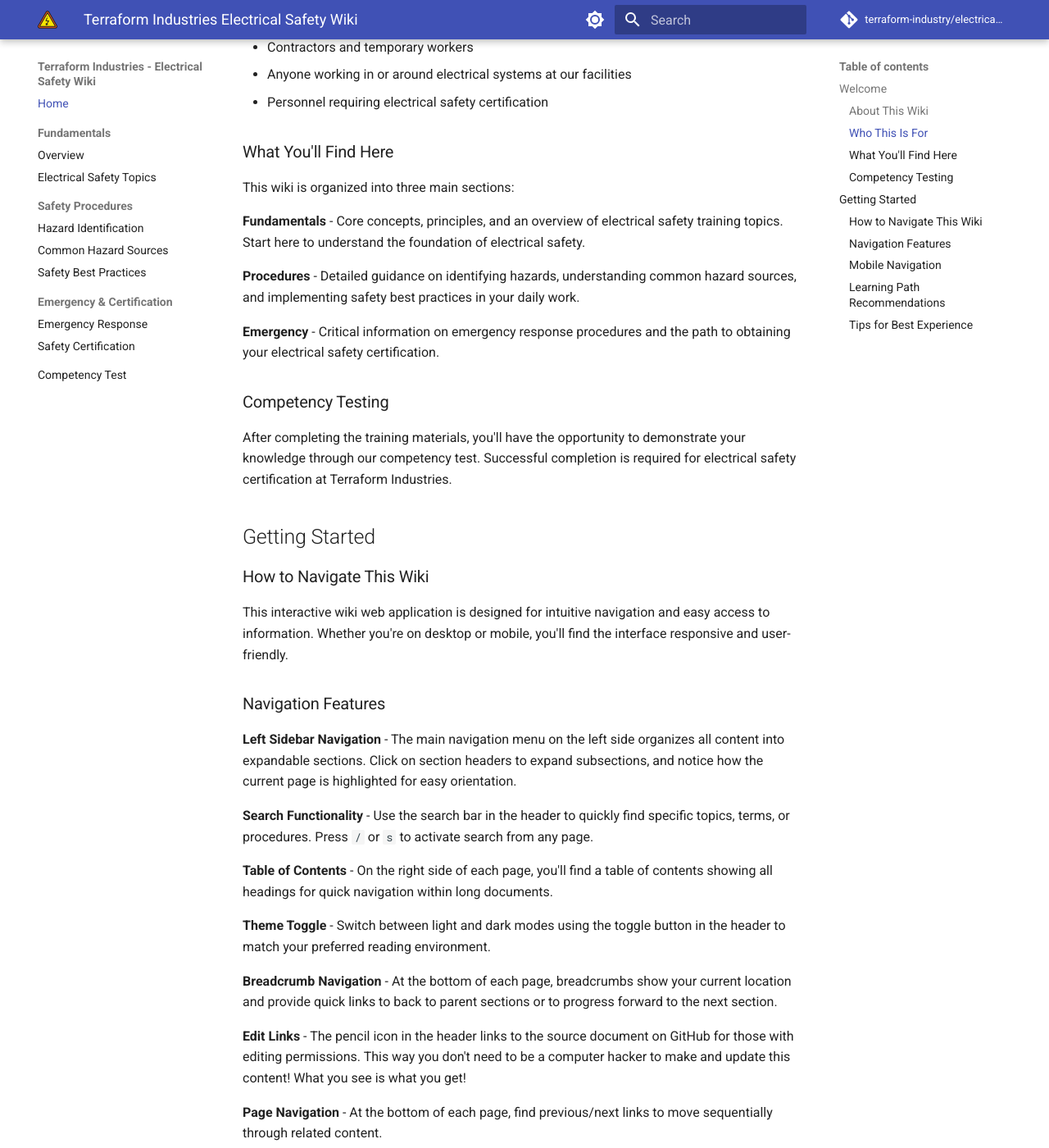
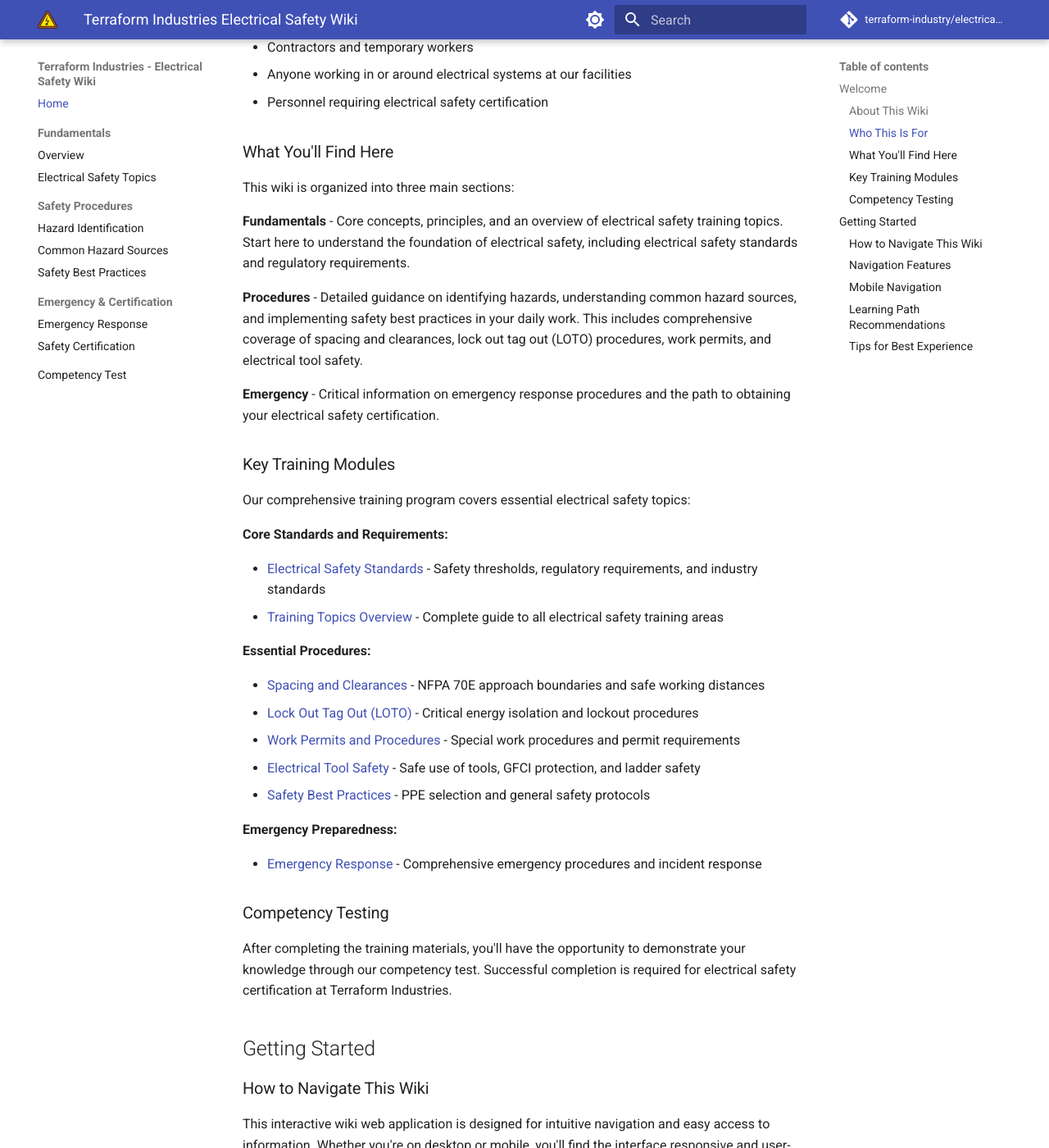
Before and after one commit to terraform-industry/electrical-safety-wiki, an MkDocs documentation site: the page built from docs/index.md, in a window 1280 px wide and 1400 px high, scrolled down 529 px. Shown: the whole window at 82% size. Built offline with MkDocs 1.6.1 and Material for MkDocs 9.7.7, drawn with Linux system fonts in a browser that asks for light colours; comment, search, counter and statistics services are not loaded.

Commit message:
update docs index

```diff
--- a/docs/index.md
+++ b/docs/index.md
@@ -33,13 +33,44 @@ This wiki is organized into three main sections:
 
 **Fundamentals** - Core concepts, principles, and an overview of electrical
 safety training topics. Start here to understand the foundation of electrical
-safety.
+safety, including electrical safety standards and regulatory requirements.
 
 **Procedures** - Detailed guidance on identifying hazards, understanding common
 hazard sources, and implementing safety best practices in your daily work.
+This includes comprehensive coverage of spacing and clearances, lock out tag
+out (LOTO) procedures, work permits, and electrical tool safety.
 
 **Emergency** - Critical information on emergency response procedures and the
 path to obtaining your electrical safety certification.
+
+### Key Training Modules
+
+Our comprehensive training program covers essential electrical safety topics:
+
+**Core Standards and Requirements:**
+
+- [Electrical Safety Standards](fundamentals/electrical-safety-standards.md) -
+  Safety thresholds, regulatory requirements, and industry standards
+- [Training Topics Overview](fundamentals/training-topics.md) - Complete guide
+  to all electrical safety training areas
+
+**Essential Procedures:**
+
+- [Spacing and Clearances](procedures/spacing-and-clearances.md) - NFPA 70E
+  approach boundaries and safe working distances
+- [Lock Out Tag Out (LOTO)](procedures/loto-procedures.md) - Critical energy
+  isolation and lockout procedures
+- [Work Permits and Procedures](procedures/work-permits-and-procedures.md) -
+  Special work procedures and permit requirements
+- [Electrical Tool Safety](procedures/electrical-tools-safety.md) - Safe use of
+  tools, GFCI protection, and ladder safety
+- [Safety Best Practices](procedures/safety-best-practices.md) - PPE selection
+  and general safety protocols
+
+**Emergency Preparedness:**
+
+- [Emergency Response](emergency/emergency-response.md) - Comprehensive
+  emergency procedures and incident response
 
 ### Competency Testing
 
```
